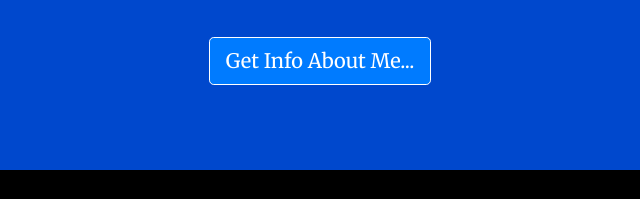
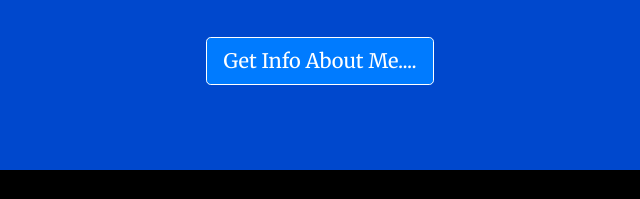
Before and after one commit to med3633/node_project, a website: page views/index.html in a window 1280 px wide. Shown: the part 218-417 px from the top of the page, 320-960 px from the left. Drawn offline with nearby package versions, Linux system fonts and the light colour scheme.

Commit message:
update.....

```diff
--- a/views/index.html
+++ b/views/index.html
@@ -32,7 +32,7 @@
             <h1>Want to Know About Me?????</h1>
             <p>Are you ready to know about me????</p>
             <br>
-            <p><a class="btn btn-primary btn-lg" href="/sharks" role="button">Get Info About Me...</a>
+            <p><a class="btn btn-primary btn-lg" href="/sharks" role="button">Get Info About Me....</a>
             </p>
         </div>
     </div>
```
